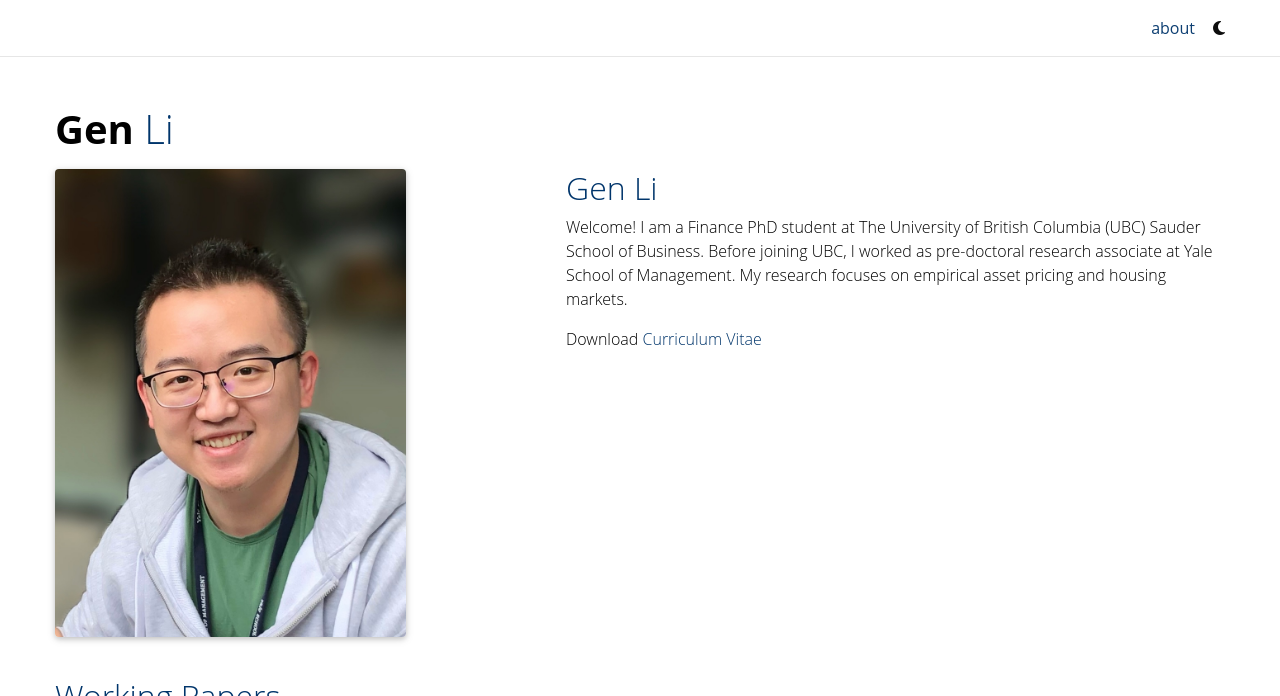
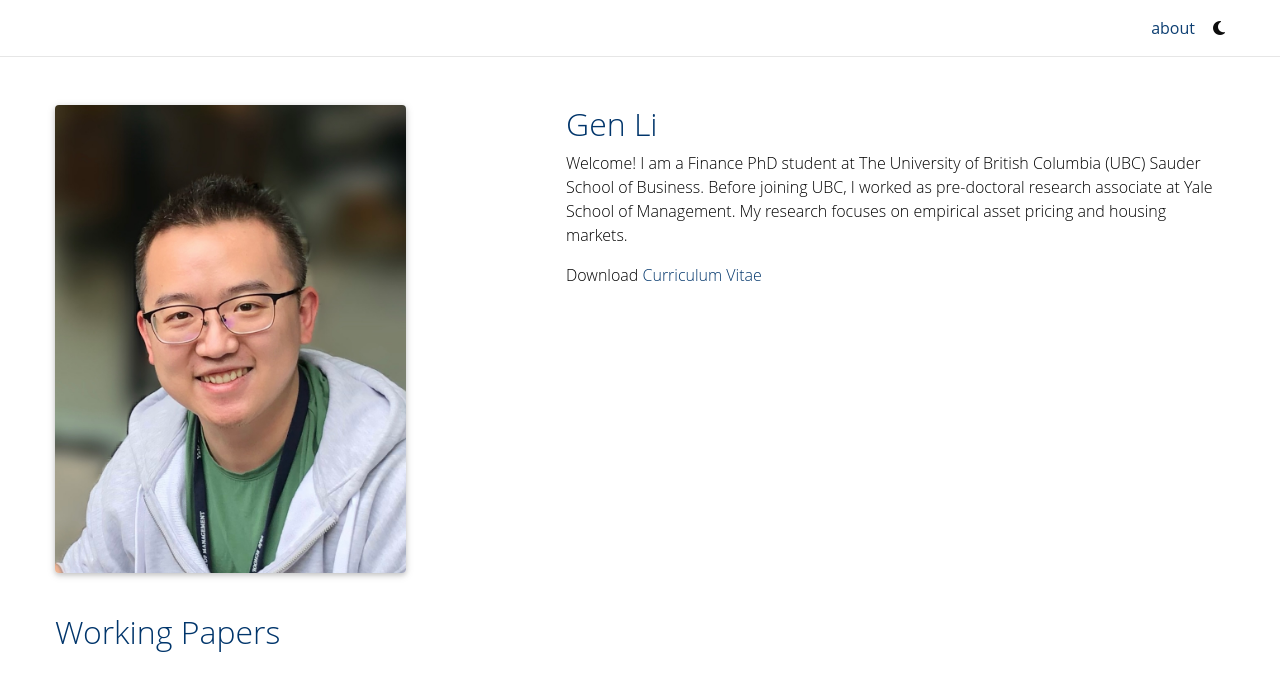
Before and after one commit to gen-li/gen-li.github.io, a Jekyll site: the page built from _pages/about.md, in a window 1280 px wide and 934 px high, cut to the strip 0-696 px from the top of the window. Built offline with Jekyll 4.4.1, drawn with Linux system fonts in a browser that asks for light colours; full-size pictures stand in for the smaller copies a plugin makes; comment, search, counter and statistics services are not loaded; a style sheet for code colours, icons or effects is not loaded.

Commit message:
Update about.html

```diff
--- a/_layouts/about.html
+++ b/_layouts/about.html
@@ -4,12 +4,12 @@ layout: default
 
 <!-- about.html -->
       <div class="post">
-        <header class="post-header">
+<!--         <header class="post-header">
           <h1 class="post-title">
            {% if site.title == "blank" -%}<span class="font-weight-bold">{{ site.first_name }}</span> {{ site.middle_name }} {{ site.last_name }}{%- else -%}{{ site.title }}{%- endif %}
           </h1>
           <p class="desc">{{ page.subtitle }}</p>
-        </header>
+        </header> -->
 
         <article>
           {% if page.profile -%}
```
